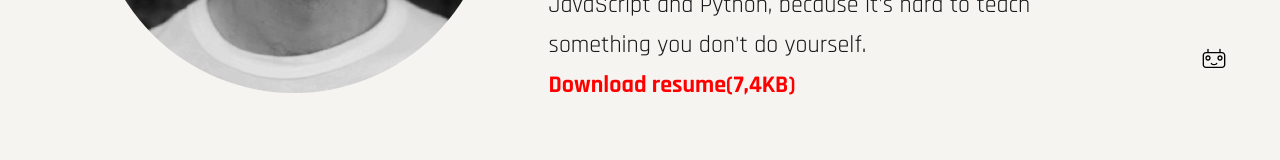
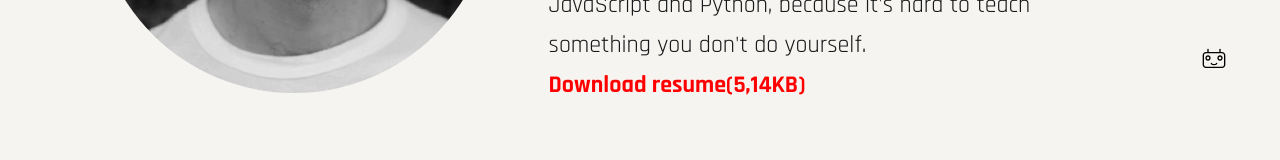
Before and after one commit to santiagovittor/portfolio2026, a Next.js app: page /about in a window 1280 px wide. Shown: the part 507-667 px from the top of the page. Built offline with nearby package versions, Linux system fonts and the light colour scheme; no server answers.

Commit message:
updated resume

```diff
--- a/components/AboutSection.tsx
+++ b/components/AboutSection.tsx
@@ -47,7 +47,7 @@ export default function AboutSection() {
 
               <p id="cv">
                 <a href="/pdfs/resume.pdf" target="_blank" rel="noreferrer">
-                  Download resume(7,4KB)
+                  Download resume(5,14KB)
                 </a>
               </p>
             </>
```
Also changed, not shown: 1 other file (tests, documents, lock files or other folders).
